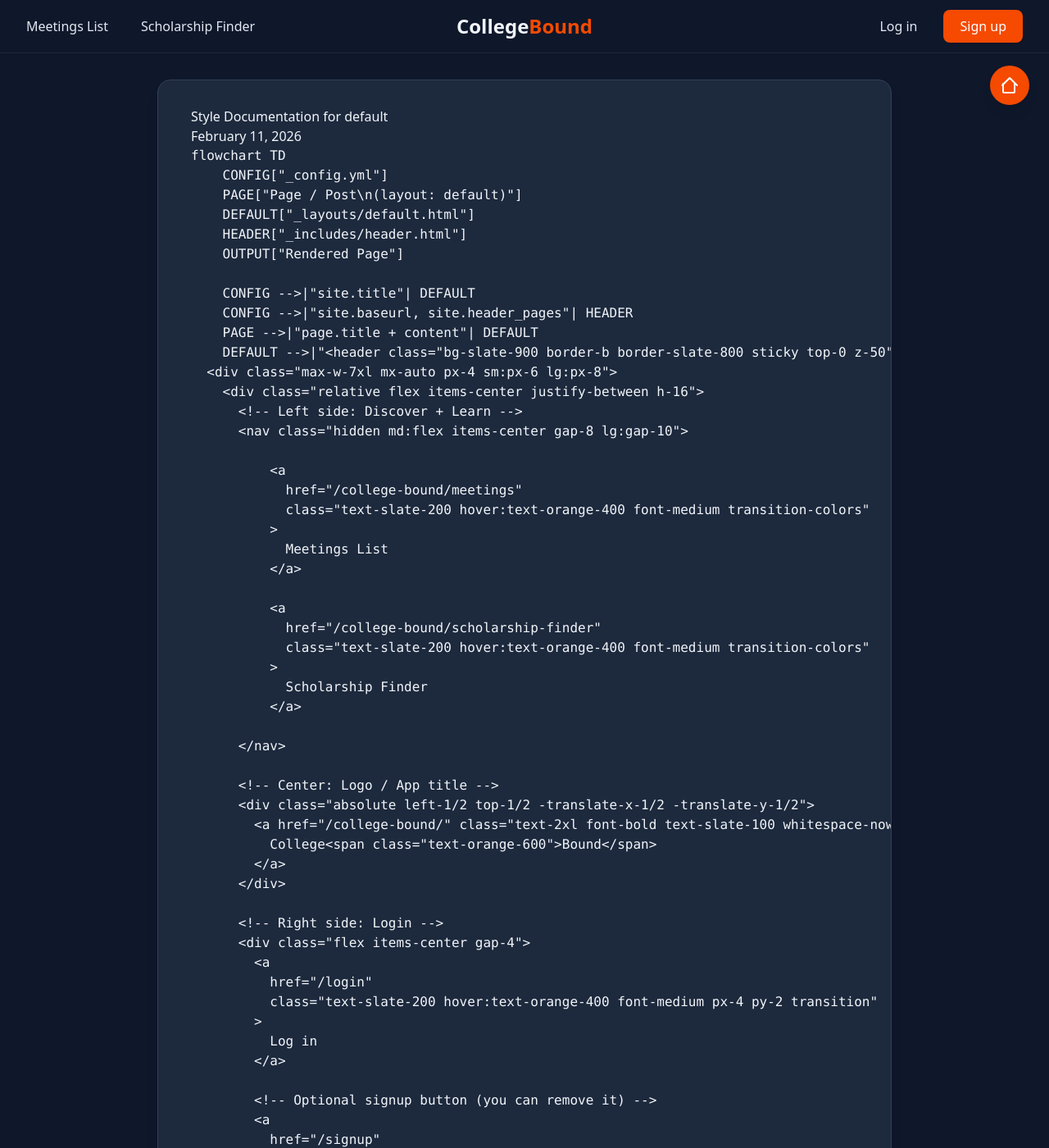
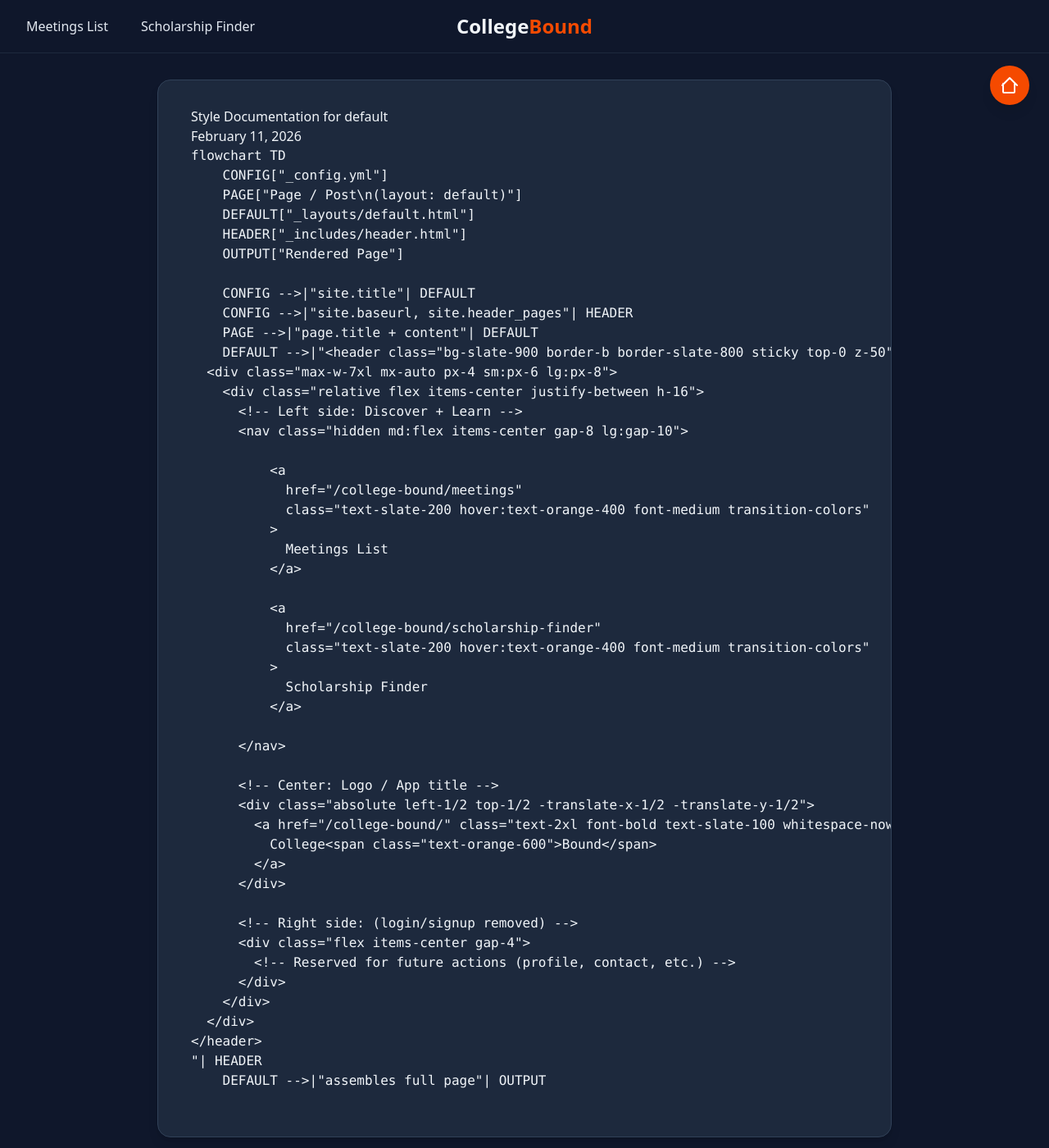
Before and after one commit to collegeboundacademy/college-bound, a Jekyll site: the page built from _posts/2026-02-11-style-documentation.md, in a window 1280 px wide and 1400 px high. Shown: the whole window at 82% size. Built offline with Jekyll 4.4.1, drawn with Linux system fonts in a browser that asks for light colours; some of the changed text lies outside the part shown.

Commit message:
Remove login and signup headers

```diff
--- a/_includes/header.html
+++ b/_includes/header.html
@@ -20,22 +20,9 @@
         </a>
       </div>
 
-      <!-- Right side: Login -->
+      <!-- Right side: (login/signup removed) -->
       <div class="flex items-center gap-4">
-        <a
-          href="/login"
-          class="text-slate-200 hover:text-orange-400 font-medium px-4 py-2 transition"
-        >
-          Log in
-        </a>
-
-        <!-- Optional signup button (you can remove it) -->
-        <a
-          href="/signup"
-          class="bg-orange-600 text-white px-5 py-2 rounded-lg font-medium hover:bg-orange-700 transition shadow-sm hidden sm:block"
-        >
-          Sign up
-        </a>
+        <!-- Reserved for future actions (profile, contact, etc.) -->
       </div>
     </div>
   </div>
```
